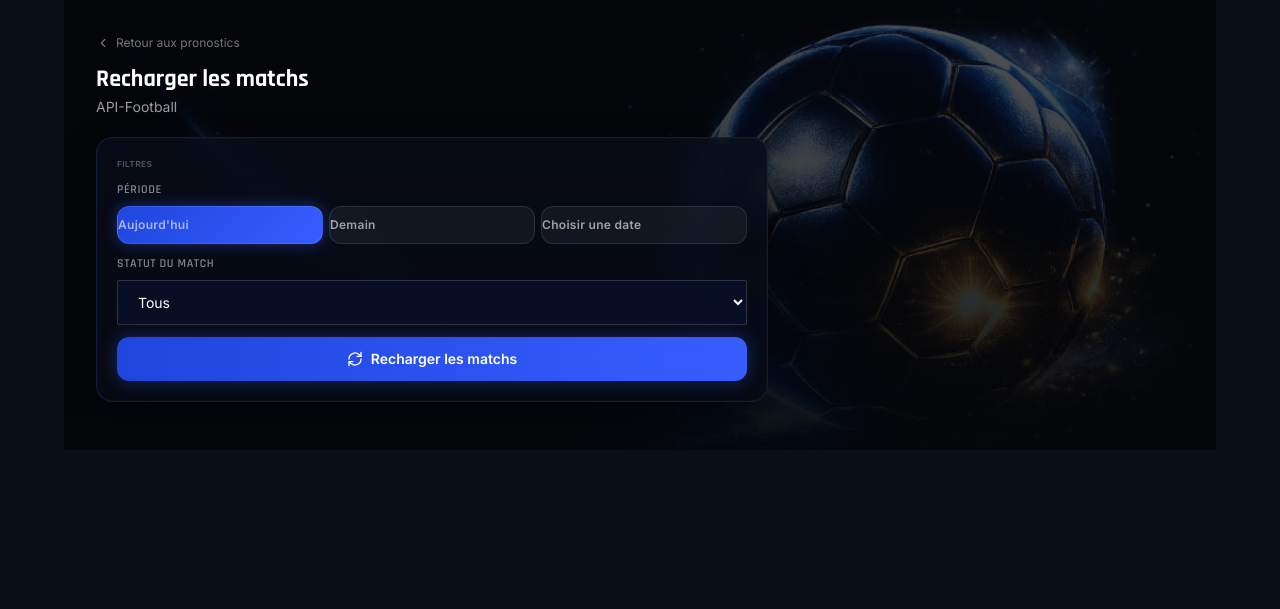
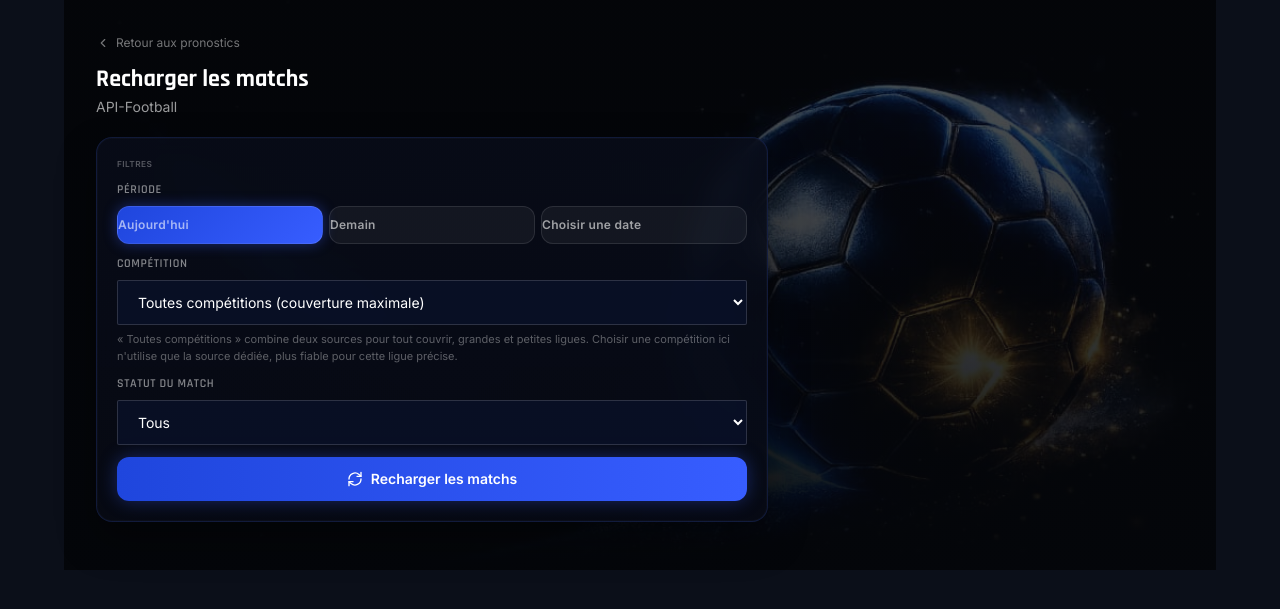
Before and after one commit to shalom-dev-bot/sporti-platform, a Django app: page /gestion/importer-matchs/ in a window 1280 px wide. Shown: the part 69-678 px from the top of the page. Run offline with Django 5.2, Linux system fonts and the light colour scheme; a user stored in the database is signed in; tables that the repository leaves empty hold one stand-in row (values such as "Sample post"); grey boxes marked "Sample" are stand-in pictures; style sheets or scripts are compiled from the project's sources; parts of the project's set-up code (start-up, migrations or seed data) failed here and were passed over.

Commit message:
Recherche de matchs : selecteur de competition (football-data.org) + tri par ligue
"Toutes competitions" reste la fusion football-data.org + API-Football
(couverture max, petites et grandes ligues). Choisir une competition
precise dans le nouveau menu utilise desormais uniquement
football-data.org pour cette ligue -- fiable (pas de restriction de
saison contrairement a API-Football sur le plan gratuit), avec la liste
complete des competitions couvertes par ce compte (13, dont Bresil,
Euro, Copa Libertadores, Coupe du Monde -- pas seulement les 9
d'origine).

```diff
--- a/apps/dashboard/views.py
+++ b/apps/dashboard/views.py
@@ -844,14 +844,17 @@ def _merged_fixtures(date_str):
 @login_required(login_url="/gestion/connexion/")
 @user_passes_test(_is_staff, login_url="/gestion/connexion/")
 def fixtures_search(request):
-    """Recherche des matchs pour une date donnee (football-data.org +
-    API-Football fusionnes, voir _merged_fixtures), afin de les importer
-    en un clic plutot que de les saisir a la main. Resultats groupes par
+    """Recherche des matchs pour une date donnee, afin de les importer en
+    un clic plutot que de les saisir a la main. Resultats groupes par
     competition.
 
-    Toujours une recherche non filtree par competition : le filtre se
-    fait cote client (JS) sur ce resultat unique, sans requete API
-    supplementaire -- voir le filtre "Compétition" du template."""
+    Deux modes : "Toutes competitions" (par defaut) fusionne
+    football-data.org + API-Football pour une couverture maximale, voir
+    _merged_fixtures. Choisir une competition precise dans le menu
+    n'utilise que football-data.org pour cette seule competition -- plus
+    fiable (pas de restriction de saison contrairement a API-Football sur
+    le plan gratuit) et couvre bien toutes les grandes ligues qu'il
+    propose, listees dans football_data.POPULAR_LEAGUES."""
     today = timezone.localdate()
     periode = request.GET.get("periode", "aujourdhui")
     if periode == "demain":
@@ -861,6 +864,7 @@ def fixtures_search(request):
     else:
         periode = "aujourdhui"
         date_str = today.isoformat()
+    league_id = request.GET.get("league") or None
     statut = request.GET.get("statut") or ""
 
     competitions = []
@@ -869,7 +873,10 @@ def fixtures_search(request):
 
     if request.GET:
         try:
-            fixtures = _merged_fixtures(date_str)
+            if league_id:
+                fixtures, _quota = football_data.search_fixtures(date_str, league_id=league_id)
+            else:
+                fixtures = _merged_fixtures(date_str)
             last_updated = timezone.now()
             if statut == "a_venir":
                 fixtures = [f for f in fixtures if f["status_short"] == "NS"]
@@ -898,7 +905,7 @@ def fixtures_search(request):
                 {"name": name, "count": len(items), "fixtures": items}
                 for name, items in sorted(grouped.items())
             ]
-        except api_football.ApiFootballError as exc:
+        except (api_football.ApiFootballError, football_data.ApiFootballError) as exc:
             error = str(exc)
 
     return render(
@@ -909,7 +916,9 @@ def fixtures_search(request):
             "error": error,
             "date_str": date_str,
             "periode": periode,
+            "league_id": league_id or "",
             "statut": statut,
+            "popular_leagues": football_data.POPULAR_LEAGUES,
             "searched": bool(request.GET),
             "last_updated": last_updated,
         },
--- a/apps/predictions/football_data.py
+++ b/apps/predictions/football_data.py
@@ -21,7 +21,8 @@ import requests
 FOOTBALL_DATA_BASE_URL = "https://api.football-data.org/v4"
 
 # Codes de competition football-data.org (pas les memes identifiants que
-# l'API-Football) -- limite aux competitions couvertes par le plan gratuit.
+# l'API-Football) -- la liste complete couverte par le plan gratuit de ce
+# compte (verifie via /v4/competitions).
 POPULAR_LEAGUES = [
     ("PL", "Premier League (Angleterre)"),
     ("ELC", "Championship (Angleterre)"),
@@ -31,7 +32,11 @@ POPULAR_LEAGUES = [
     ("BL1", "Bundesliga (Allemagne)"),
     ("DED", "Eredivisie (Pays-Bas)"),
     ("PPL", "Primeira Liga (Portugal)"),
+    ("BSA", "Serie A (Bresil)"),
     ("CL", "Ligue des Champions"),
+    ("CLI", "Copa Libertadores"),
+    ("EC", "Championnat d'Europe"),
+    ("WC", "Coupe du Monde"),
 ]
 
 _STATUS_MAP = {
--- a/templates/dashboard/fixtures_search.html
+++ b/templates/dashboard/fixtures_search.html
@@ -41,6 +41,19 @@
             });
         });
     </script>
+
+    <div class="field-group !mb-0">
+        <label for="id_league" class="field-label">{% trans "Compétition" %}</label>
+        <select id="id_league" name="league" class="field-input">
+            <option value="">{% trans "Toutes compétitions (couverture maximale)" %}</option>
+            {% for league_value, league_label in popular_leagues %}
+            <option value="{{ league_value }}" {% if league_id == league_value %}selected{% endif %}>
+                {{ league_label }}
+            </option>
+            {% endfor %}
+        </select>
+        <p class="mt-1.5 text-[11px] text-navy-900/40 dark:text-white/35">{% trans "« Toutes compétitions » combine deux sources pour tout couvrir, grandes et petites ligues. Choisir une compétition ici n'utilise que la source dédiée, plus fiable pour cette ligue précise." %}</p>
+    </div>
 
     <div class="field-group !mb-0">
         <label for="id_statut" class="field-label">{% trans "Statut du match" %}</label>
```
Also changed, not shown: locale/en/LC_MESSAGES/django.po, locale/fr/LC_MESSAGES/django.po, 2 other files.
